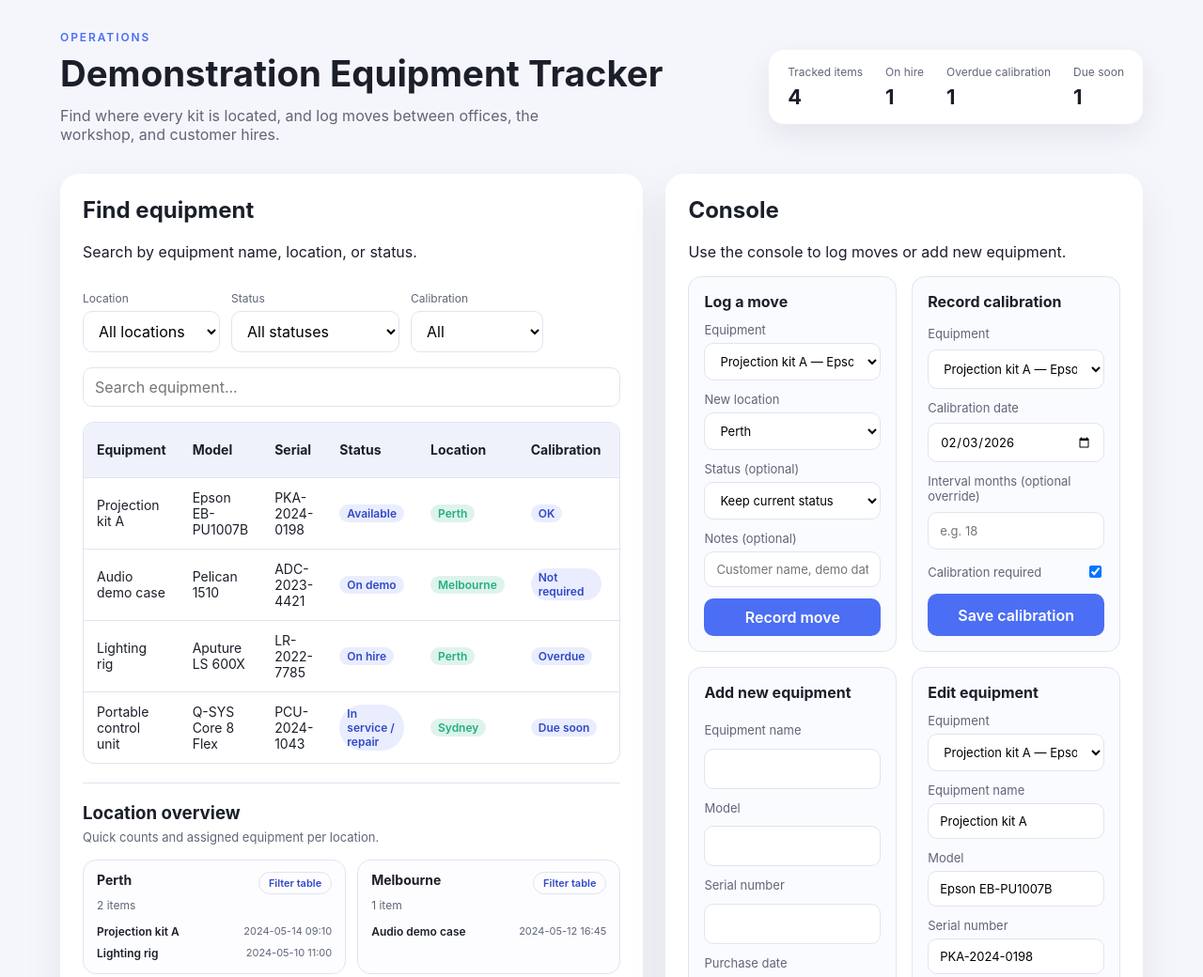
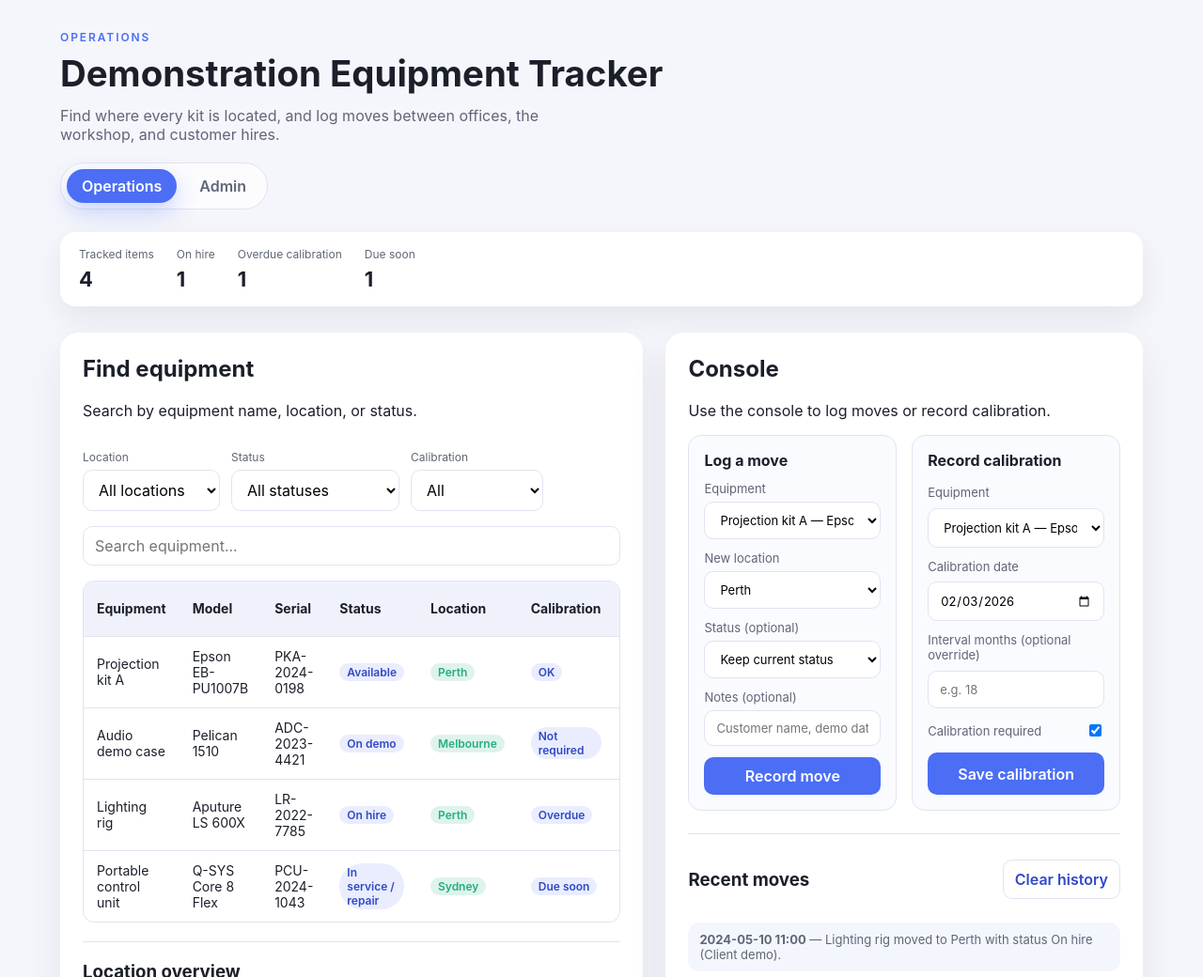
Before and after one commit to RB-PCTE/pcte, a plain HTML site: page index.html in a window 1280 px wide. Shown: the top 1040 px of the page at 94% size. Drawn offline with Linux system fonts and the light colour scheme.

Commit message:
Add operations/admin tabs to equipment tracker

```diff
--- a/app.js
+++ b/app.js
@@ -1,4 +1,5 @@
 const STORAGE_KEY = "equipmentTrackerState";
+const TAB_STORAGE_KEY = "equipmentTrackerActiveTab";
 
 const physicalLocations = [
   "Perth",
@@ -221,6 +222,8 @@ const elements = {
   statOverdue: document.querySelector("#stat-overdue"),
   statDueSoon: document.querySelector("#stat-due-soon"),
   locationSummary: document.querySelector("#location-summary"),
+  tabButtons: Array.from(document.querySelectorAll("[data-tab]")),
+  tabPanels: Array.from(document.querySelectorAll(".tab-panel")),
 };
 
 function escapeHTML(value) {
@@ -778,6 +781,60 @@ function refreshUI() {
   syncEditForm();
 }
 
+function setActiveTab(tabName, { focus = false } = {}) {
+  if (!elements.tabButtons.length || !elements.tabPanels.length) {
+    return;
+  }
+  const nextTab =
+    elements.tabButtons.find((button) => button.dataset.tab === tabName) ||
+    elements.tabButtons[0];
+  const nextName = nextTab.dataset.tab;
+  elements.tabButtons.forEach((button) => {
+    const isActive = button.dataset.tab === nextName;
+    button.setAttribute("aria-selected", String(isActive));
+    button.setAttribute("tabindex", isActive ? "0" : "-1");
+  });
+  elements.tabPanels.forEach((panel) => {
+    panel.hidden = panel.id !== `tab-${nextName}`;
+  });
+  localStorage.setItem(TAB_STORAGE_KEY, nextName);
+  if (focus) {
+    nextTab.focus();
+  }
+}
+
+function initTabs() {
+  if (!elements.tabButtons.length || !elements.tabPanels.length) {
+    return;
+  }
+  const stored = localStorage.getItem(TAB_STORAGE_KEY);
+  const availableTabs = elements.tabButtons.map(
+    (button) => button.dataset.tab
+  );
+  const initialTab = availableTabs.includes(stored)
+    ? stored
+    : elements.tabButtons[0].dataset.tab;
+  setActiveTab(initialTab);
+
+  elements.tabButtons.forEach((button, index) => {
+    button.addEventListener("click", () => {
+      setActiveTab(button.dataset.tab, { focus: true });
+    });
+    button.addEventListener("keydown", (event) => {
+      if (event.key !== "ArrowLeft" && event.key !== "ArrowRight") {
+        return;
+      }
+      event.preventDefault();
+      const direction = event.key === "ArrowRight" ? 1 : -1;
+      const nextIndex =
+        (index + direction + elements.tabButtons.length) %
+        elements.tabButtons.length;
+      const nextButton = elements.tabButtons[nextIndex];
+      setActiveTab(nextButton.dataset.tab, { focus: true });
+    });
+  });
+}
+
 function logHistory(message) {
   state.history.unshift({
     id: crypto.randomUUID(),
@@ -1487,6 +1544,7 @@ if (elements.clearHistory) {
   elements.clearHistory.addEventListener("click", handleClearHistory);
 }
 
+initTabs();
 refreshUI();
 syncCalibrationInputs();
 syncEditCalibrationInputs();
--- a/index.html
+++ b/index.html
@@ -17,6 +17,40 @@
             customer hires.
           </p>
         </div>
+      </header>
+
+      <nav class="tabs" role="tablist" aria-label="Equipment tracker sections">
+        <button
+          class="tab-button"
+          type="button"
+          id="tab-button-operations"
+          role="tab"
+          aria-selected="true"
+          aria-controls="tab-operations"
+          data-tab="operations"
+        >
+          Operations
+        </button>
+        <button
+          class="tab-button"
+          type="button"
+          id="tab-button-admin"
+          role="tab"
+          aria-selected="false"
+          aria-controls="tab-admin"
+          data-tab="admin"
+        >
+          Admin
+        </button>
+      </nav>
+
+      <main>
+        <section
+          id="tab-operations"
+          class="tab-panel"
+          role="tabpanel"
+          aria-labelledby="tab-button-operations"
+        >
           <div class="stats" aria-live="polite">
             <div>
               <span class="stat-label">Tracked items</span>
@@ -35,9 +69,8 @@
               <strong id="stat-due-soon">0</strong>
             </div>
           </div>
-      </header>
 
-      <main class="grid">
+          <div class="grid">
             <section class="card">
               <div class="card-header">
                 <div>
@@ -89,13 +122,17 @@
                   <h3>Location overview</h3>
                   <p>Quick counts and assigned equipment per location.</p>
                 </div>
-            <div id="location-summary" class="summary-grid" aria-live="polite"></div>
+                <div
+                  id="location-summary"
+                  class="summary-grid"
+                  aria-live="polite"
+                ></div>
               </div>
             </section>
 
             <section class="card">
               <h2>Console</h2>
-          <p>Use the console to log moves or add new equipment.</p>
+              <p>Use the console to log moves or record calibration.</p>
 
               <div class="console">
                 <form id="move-form" class="panel">
@@ -114,7 +151,11 @@
                   </label>
                   <label>
                     Notes (optional)
-                <input id="move-notes" type="text" placeholder="Customer name, demo date..." />
+                    <input
+                      id="move-notes"
+                      type="text"
+                      placeholder="Customer name, demo date..."
+                    />
                   </label>
                   <button type="submit">Record move</button>
                 </form>
@@ -145,7 +186,31 @@
                   </label>
                   <button type="submit">Save calibration</button>
                 </form>
+              </div>
 
+              <div class="history">
+                <div class="history-header">
+                  <h3>Recent moves</h3>
+                  <button id="clear-history" type="button">Clear history</button>
+                </div>
+                <ul id="history-list"></ul>
+              </div>
+            </section>
+          </div>
+        </section>
+
+        <section
+          id="tab-admin"
+          class="tab-panel"
+          role="tabpanel"
+          aria-labelledby="tab-button-admin"
+          hidden
+        >
+          <section class="card">
+            <h2>Administration</h2>
+            <p>Use these tools to add or update equipment records.</p>
+
+            <div class="console">
               <form id="add-equipment-form" class="panel">
                 <h3>Add new equipment</h3>
                 <label>
@@ -223,7 +288,10 @@
                 <label>
                   Equipment name
                   <input id="edit-equipment-name" type="text" required />
-                <span id="edit-equipment-name-error" class="field-error is-hidden">
+                  <span
+                    id="edit-equipment-name-error"
+                    class="field-error is-hidden"
+                  >
                     Equipment name is required.
                   </span>
                 </label>
@@ -255,7 +323,10 @@
                 </label>
                 <label class="checkbox-field">
                   Calibration required
-                <input id="edit-equipment-calibration-required" type="checkbox" />
+                  <input
+                    id="edit-equipment-calibration-required"
+                    type="checkbox"
+                  />
                 </label>
                 <label id="edit-equipment-calibration-interval-field">
                   Calibration interval
@@ -293,16 +364,8 @@
                   </button>
                 </div>
               </form>
-
             </div>
-
-          <div class="history">
-            <div class="history-header">
-              <h3>Recent moves</h3>
-              <button id="clear-history" type="button">Clear history</button>
-            </div>
-            <ul id="history-list"></ul>
-          </div>
+          </section>
         </section>
       </main>
     </div>
--- a/styles.css
+++ b/styles.css
@@ -33,7 +33,7 @@ body {
   gap: 24px;
   align-items: center;
   justify-content: space-between;
-  margin-bottom: 32px;
+  margin-bottom: 20px;
 }
 
 .eyebrow {
@@ -64,6 +64,46 @@ h1 {
   flex-wrap: wrap;
   gap: 24px;
   box-shadow: 0 12px 30px rgba(35, 42, 66, 0.08);
+}
+
+.tabs {
+  display: inline-flex;
+  gap: 8px;
+  padding: 6px;
+  border-radius: 999px;
+  border: 1px solid var(--border);
+  background: rgba(255, 255, 255, 0.7);
+  margin-bottom: 24px;
+}
+
+.tab-button {
+  border: none;
+  background: transparent;
+  color: var(--muted);
+  font-weight: 600;
+  padding: 8px 16px;
+  border-radius: 999px;
+  cursor: pointer;
+}
+
+.tab-button[aria-selected="true"] {
+  background: var(--accent);
+  color: #fff;
+  box-shadow: 0 10px 24px rgba(75, 110, 245, 0.28);
+}
+
+.tab-button:focus-visible {
+  outline: 2px solid rgba(75, 110, 245, 0.4);
+  outline-offset: 2px;
+}
+
+.tab-panel {
+  display: grid;
+  gap: 24px;
+}
+
+.tab-panel .stats {
+  margin-bottom: 4px;
 }
 
 .stat-label {
```
Lines whose indentation alone changed are shown as unchanged.
